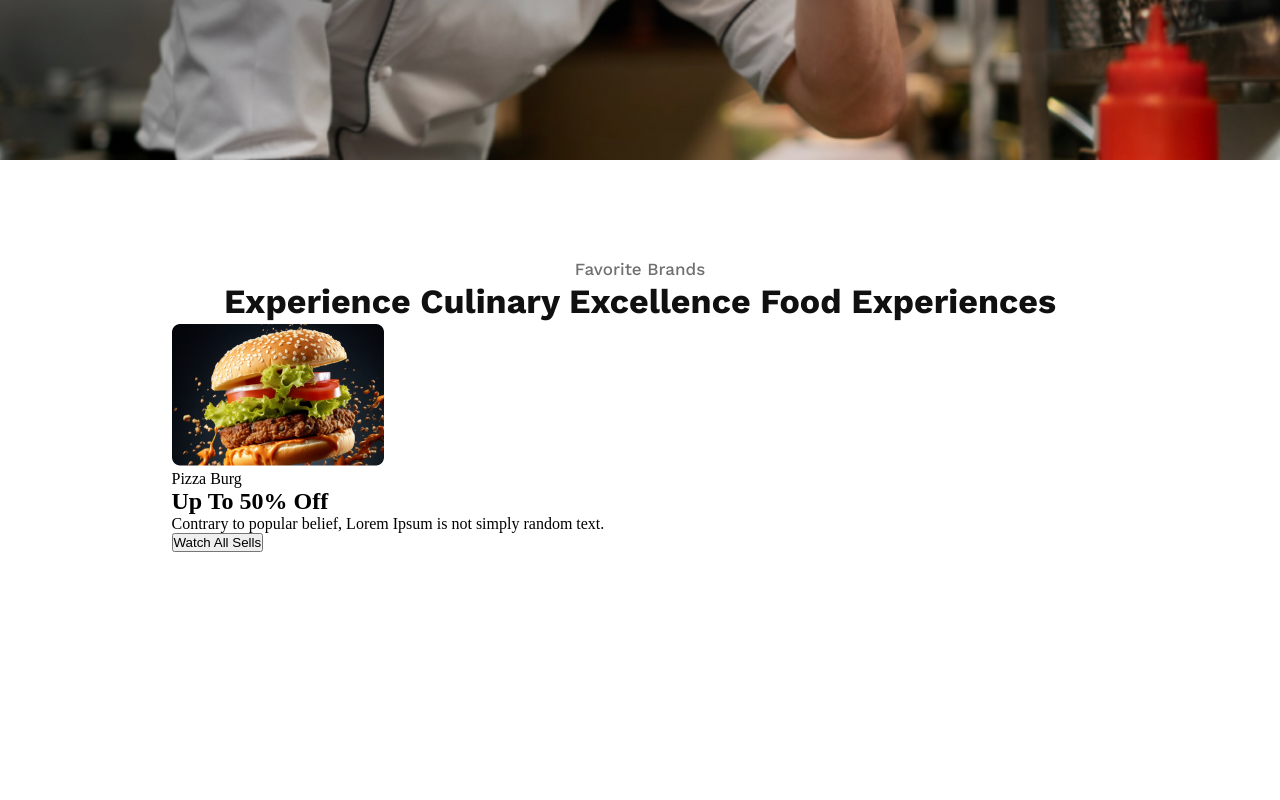
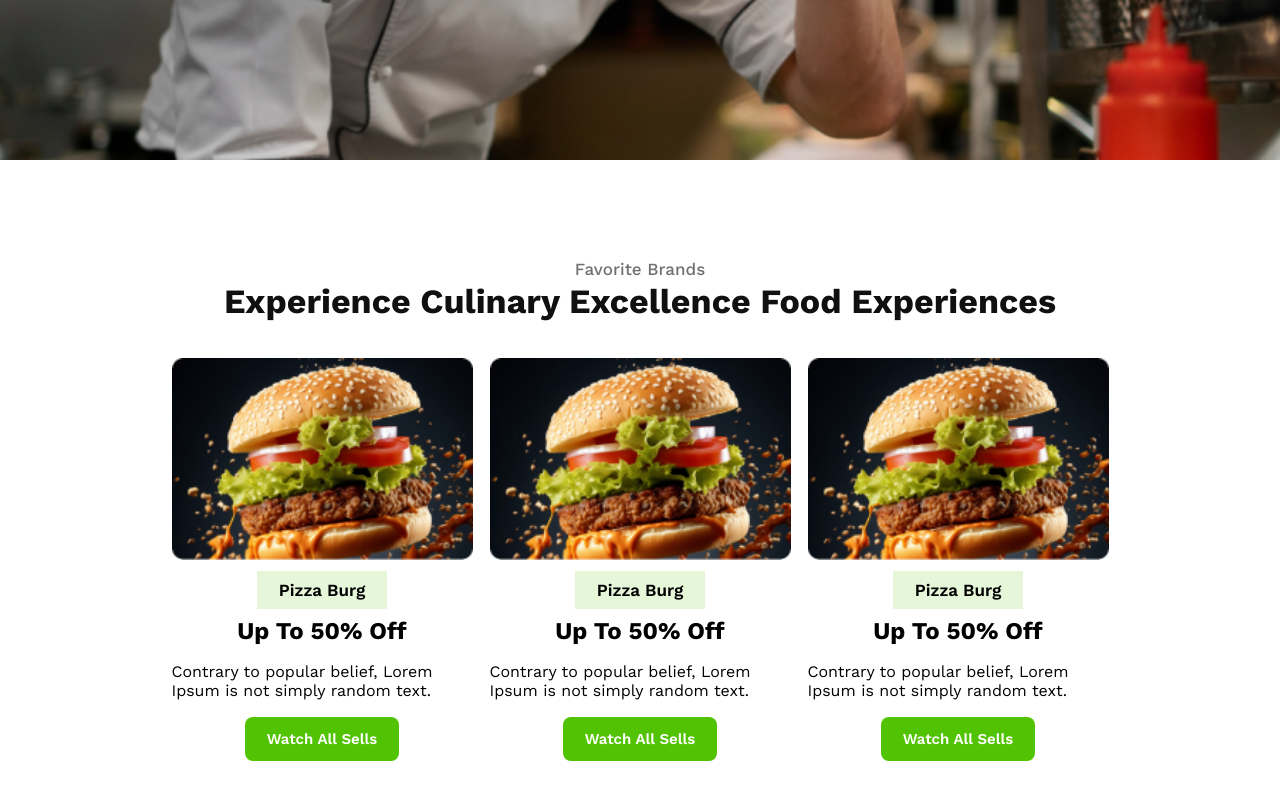
Before and after one commit to Sajjatul21/make-essential-UI-components-CSS, a plain HTML site: page index.html in a window 1280 px wide. Shown: the part 492-1292 px from the top of the page. Before the commit the page ends 1144 px from the top, so only its background shows below. Drawn offline with nearby package versions, Linux system fonts and the light colour scheme.

Commit message:
finish card section

```diff
--- a/index.html
+++ b/index.html
@@ -28,17 +28,39 @@
                 <p class="subtitle">Favorite Brands</p>
                 <h1 class="title">Experience Culinary Excellence Food Experiences</h1>
             </div>
-            <div>
+            <div class="card-container">
                 <div class="card">
-                    <div>
+                    <div class="image-box">
                         <img src="assets/burger.png" alt="">
                     </div>
                     <div>
-                        <span>Pizza Burg</span>
+                        <span class="shop">Pizza Burg</span>
                     </div>
                     <h1>Up To 50% Off</h1>
                     <p>Contrary to popular belief, Lorem Ipsum is not simply random text.</p>
-                    <button>Watch All Sells</button>
+                    <button class="btn">Watch All Sells</button>
+                </div>
+                <div class="card">
+                    <div class="image-box">
+                        <img src="assets/burger.png" alt="">
+                    </div>
+                    <div>
+                        <span class="shop">Pizza Burg</span>
+                    </div>
+                    <h1>Up To 50% Off</h1>
+                    <p>Contrary to popular belief, Lorem Ipsum is not simply random text.</p>
+                    <button class="btn">Watch All Sells</button>
+                </div>
+                <div class="card">
+                    <div class="image-box">
+                        <img src="assets/burger.png" alt="">
+                    </div>
+                    <div>
+                        <span class="shop">Pizza Burg</span>
+                    </div>
+                    <h1>Up To 50% Off</h1>
+                    <p>Contrary to popular belief, Lorem Ipsum is not simply random text.</p>
+                    <button class="btn">Watch All Sells</button>
                 </div>
             </div>
         </div>
--- a/style/style.css
+++ b/style/style.css
@@ -22,6 +22,7 @@
     line-height: 16px;
     letter-spacing: 0%;
     text-align: center;
+    cursor: pointer;
 }
 
 #hero {
@@ -98,3 +99,38 @@
     letter-spacing: 0%;
     text-align: center;
 }
+
+#card-box .card-container {
+    font-family: "Work Sans", sans-serif;
+    margin-top: 34px;
+    display: flex;
+    justify-content: space-evenly;
+    gap: 17px;
+}
+
+#card-box .card {
+    max-width: 301px;
+    display: flex;
+    flex-direction: column;
+    justify-content: center;
+    align-items: center;
+    gap: 17px;
+}
+
+.card .image-box {
+    width: 301px;
+}
+
+.card .image-box img {
+    width: 100%;
+}
+
+.card .shop {
+    background-color: rgba(82, 195, 3, 0.15);
+    padding: 9px 22px;
+    font-size: 17px;
+    font-weight: 600;
+    line-height: 19px;
+    letter-spacing: 0%;
+    text-align: center;
+}
```
